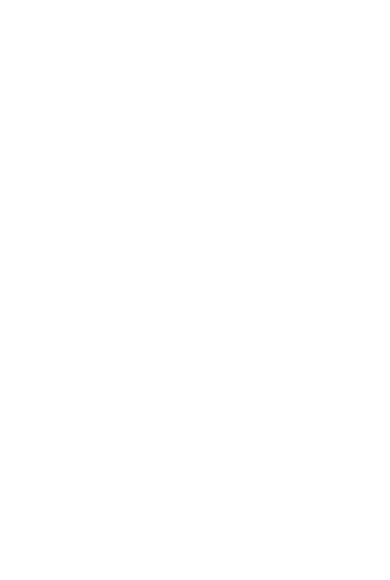
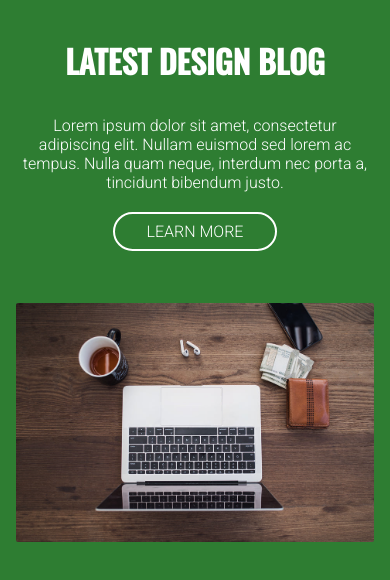
Before and after one commit to nadirbasalamah/simple-page, a plain HTML site: page index.html in a window 390 px wide. Drawn offline with nearby package versions, Linux system fonts and the light colour scheme.

Commit message:
style(page): Adding responsive style. Menambahkan style responsive.

```diff
--- a/index.html
+++ b/index.html
@@ -5,6 +5,40 @@
     <meta http-equiv="X-UA-Compatible" content="IE=edge" />
     <meta name="viewport" content="width=device-width, initial-scale=1.0" />
     <title>Simple Landing Page</title>
+    <link rel="preconnect" href="https://fonts.googleapis.com" />
+    <link rel="preconnect" href="https://fonts.gstatic.com" crossorigin />
+    <link
+      href="https://fonts.googleapis.com/css2?family=Oswald:wght@500&display=swap"
+      rel="stylesheet"
+    />
+    <link rel="preconnect" href="https://fonts.googleapis.com" />
+    <link rel="preconnect" href="https://fonts.gstatic.com" crossorigin />
+    <link
+      href="https://fonts.googleapis.com/css2?family=Roboto:wght@300&display=swap"
+      rel="stylesheet"
+    />
+    <link rel="stylesheet" href="main.css" />
   </head>
-  <body></body>
+  <body>
+    <div class="container">
+      <div class="content">
+        <h1 class="title">LATEST DESIGN BLOG</h1>
+        <p class="description">
+          Lorem ipsum dolor sit amet, consectetur adipiscing elit. Nullam
+          euismod sed lorem ac tempus. Nulla quam neque, interdum nec porta a,
+          tincidunt bibendum justo.
+        </p>
+        <button class="button">LEARN MORE</button>
+      </div>
+      <div class="content">
+        <img
+          class="responsive"
+          src="/image.jpg"
+          alt="Sample Image"
+          width="600"
+          height="400"
+        />
+      </div>
+    </div>
+  </body>
 </html>
--- a/main.css
+++ b/main.css
@@ -0,0 +1,63 @@
+body {
+  background-color: #2e7d32;
+  color: white;
+}
+
+.container {
+  display: flex;
+}
+
+.button {
+  font-family: "Roboto", sans-serif;
+  background-color: #2e7d32;
+  border: 2px solid white;
+  border-radius: 25px;
+  color: white;
+  padding: 8px 32px;
+  text-align: center;
+  text-decoration: none;
+  display: inline-block;
+  font-size: 16px;
+  margin: 4px 2px;
+  transition-duration: 0.4s;
+  cursor: pointer;
+}
+
+.content {
+  padding: 8px;
+}
+
+.title {
+  font-family: "Oswald", sans-serif;
+}
+
+.description {
+  font-family: "Roboto", sans-serif;
+  margin-top: 32px;
+}
+
+.button:hover {
+  background-color: white; /* Green */
+  color: #2e7d32;
+}
+
+.responsive {
+  width: 100%;
+  max-width: 600px;
+  height: auto;
+  border-radius: 2px;
+  margin-top: 32px;
+  margin-right: 8px;
+}
+
+@media only screen and (max-width: 600px) {
+  .container {
+    flex-direction: column;
+  }
+  .title {
+    text-align: center;
+  }
+  .content {
+    text-align: center;
+  }
+}
```
Also changed, not shown: image.jpg (added).
